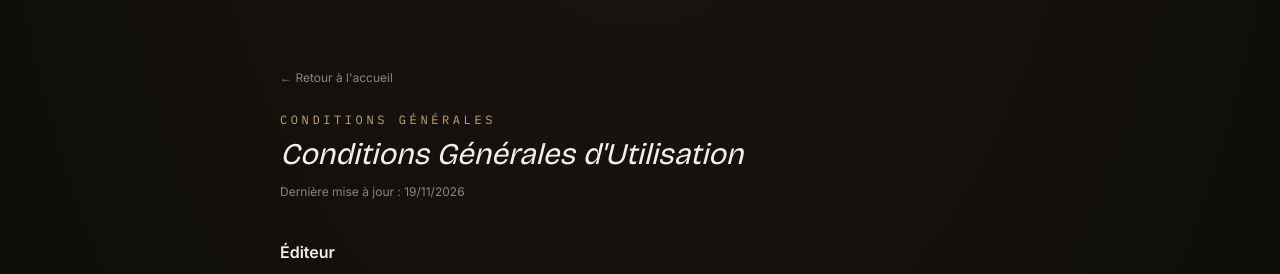
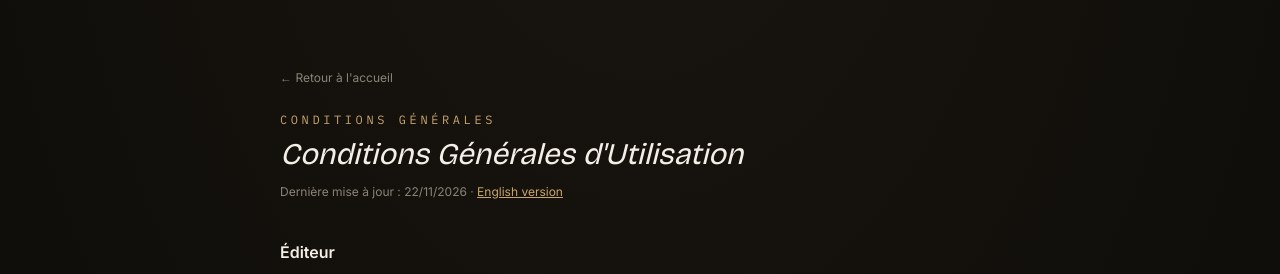
Before and after one commit to rodolphmenten-collab/Lucky-App, a Next.js app: page /legal/utilisateurs in a window 1280 px wide. Shown: the top 274 px of the page. Built offline with nearby package versions, Linux system fonts and the light colour scheme.

Commit message:
CGU : lien vers la version anglaise et date figee

```diff
--- a/app/legal/utilisateurs/page.tsx
+++ b/app/legal/utilisateurs/page.tsx
@@ -10,7 +10,12 @@ export default function CGUUtilisateurs() {
       </Link>
       <p className="mt-6 font-mono text-xs uppercase tracking-[0.3em] text-brass">Conditions générales</p>
       <h1 className="mt-2 font-display text-3xl italic text-bone">Conditions Générales d'Utilisation</h1>
-      <p className="mt-3 text-xs text-bone-faint">Dernière mise à jour : {new Date().toLocaleDateString('fr-FR')}</p>
+      <p className="mt-3 text-xs text-bone-faint">
+        Dernière mise à jour : 22/11/2026 ·{' '}
+        <Link href="/legal/terms" className="text-brass underline">
+          English version
+        </Link>
+      </p>
 
       <div className="prose-legal mt-10 space-y-8 text-sm leading-relaxed text-bone-dim">
         <section>
```
